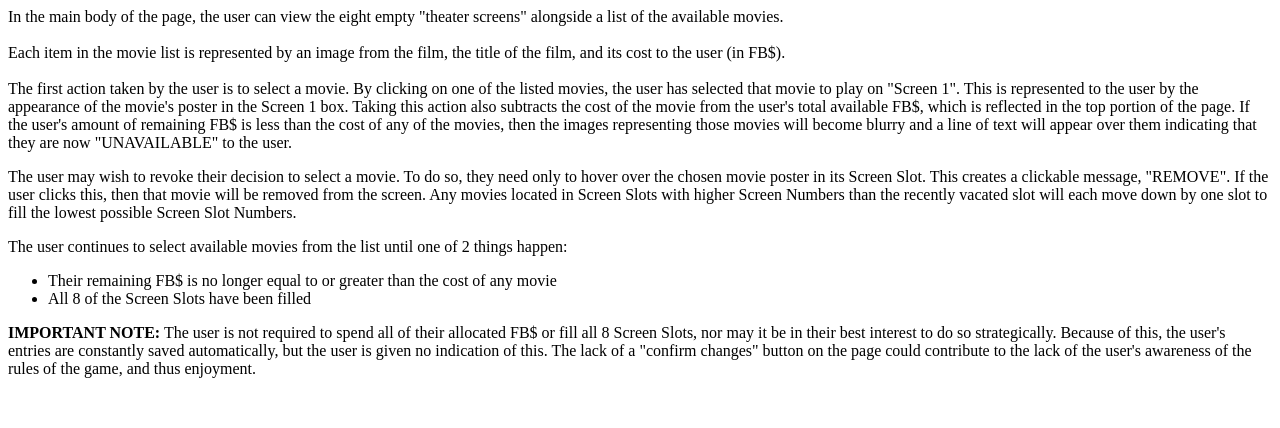
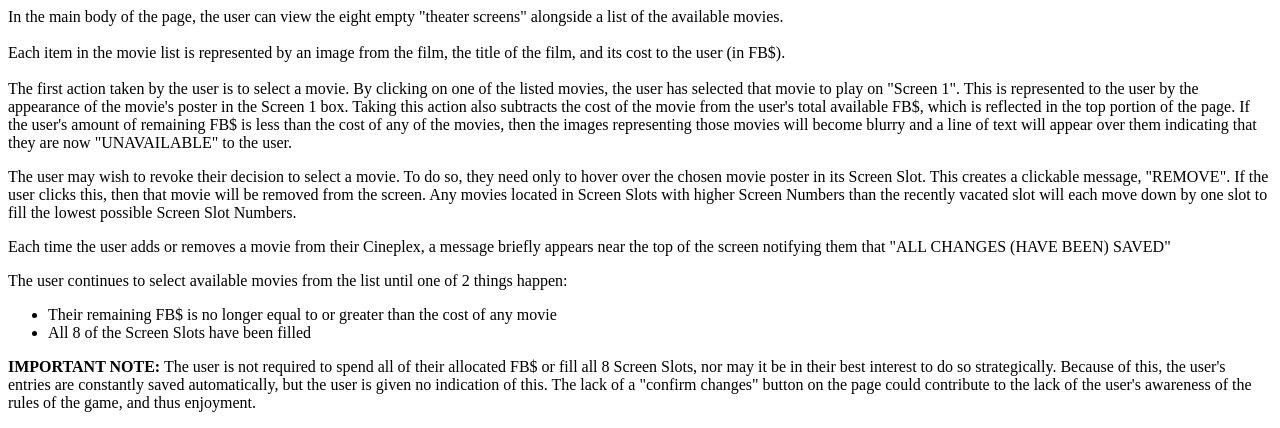
Before and after one commit to louisg005/fantasy-movie-league, a PHP site: page / in a window 1280 px wide. Shown: the part 382-810 px from the top of the page. Before the commit the page ends 760 px from the top, so only its background shows below. Run offline with PHP 8.4, Linux system fonts and the light colour scheme.

Commit message:
user end

```diff
--- a/index.php
+++ b/index.php
@@ -18,6 +18,7 @@
     </ul>
     <p>In the main body of the page, the user can view the eight empty "theater screens" alongside a list of the available movies.<br><br>Each item in the movie list is represented by an image from the film, the title of the film, and its cost to the user (in FB$).<br><br>The first action taken by the user is to select a movie. By clicking on one of the listed movies, the user has selected that movie to play on "Screen 1". This is represented to the user by the appearance of the movie's poster in the Screen 1 box. Taking this action also subtracts the cost of the movie from the user's total available FB$, which is reflected in the top portion of the page. If the user's amount of remaining FB$ is less than the cost of any of the movies, then the images representing those movies will become blurry and a line of text will appear over them indicating that they are now "UNAVAILABLE" to the user.</p>
     <p>The user may wish to revoke their decision to select a movie. To do so, they need only to hover over the chosen movie poster in its Screen Slot. This creates a clickable message, "REMOVE". If the user clicks this, then that movie will be removed from the screen. Any movies located in Screen Slots with higher Screen Numbers than the recently vacated slot will each move down by one slot to fill the lowest possible Screen Slot Numbers. </p>
+    <p>Each time the user adds or removes a movie from their Cineplex, a message briefly appears near the top of the screen notifying them that "ALL CHANGES (HAVE BEEN) SAVED"</p>
     <p>The user continues to select available movies from the list until one of 2 things happen:</p>
     <ul>
         <li>Their remaining FB$ is no longer equal to or greater than the cost of any movie</li>
```
